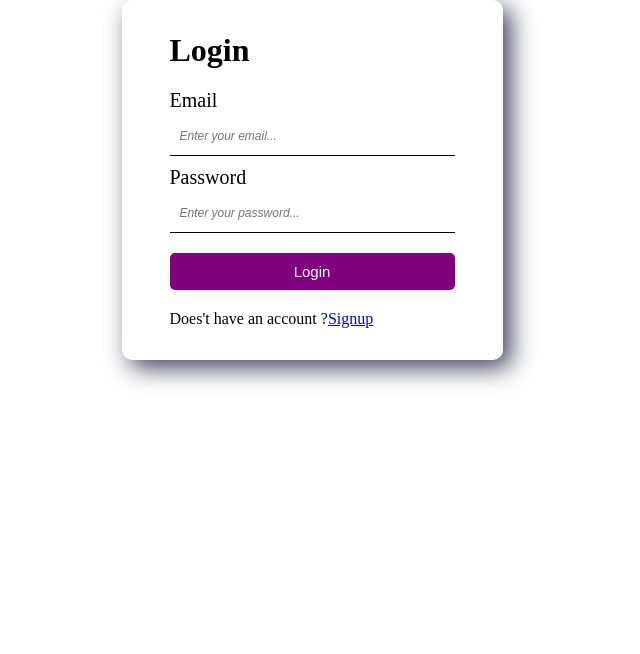
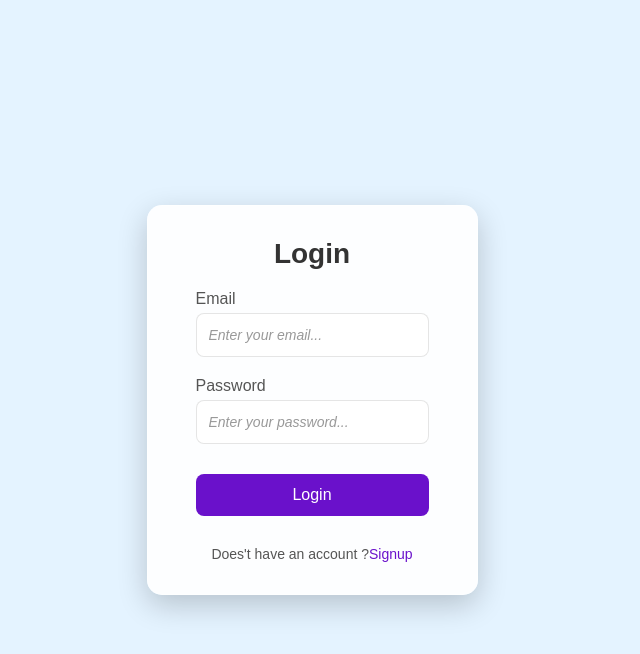
Before and after one commit to varunraj923/mini-expense-tracker, a React (Create React App) app in the folder frontend/: page /login in a window 1280 px wide. Shown: the top 654 px of the page, without its empty margins (328-968 px from the left). Built offline with nearby package versions, Linux system fonts and the light colour scheme.

Commit message:
upadted ui

```diff
--- a/frontend/src/index.css
+++ b/frontend/src/index.css
@@ -1,85 +1,239 @@
 
 *,
 ::before,
-::after{
+::after {
   box-sizing: border-box;
   padding: 0;
   margin: 0;
 }
 
-label{
-  font-size: 20px;
+html,
+body {
+  height: 100vh;
+  width: 100vw;
+  font-family: 'Poppins', sans-serif; /* Modern font */
+  background: #e4f3ff; /* Gradient background */
+  color: #333;
 }
 
-html,
-body{
-  height: 100vh;
-  width: 100vw;
+body {
+  display: flex;
+  justify-content: center;
+  align-items: center;
 }
 
-body{
-  display: flex;
-  justify-content: center;
-  /* align-items: center; */
+.container {
+  background-color: rgba(255, 255, 255, 0.9); /* Semi-transparent white */
+  padding: 32px 48px;
+  border-radius: 15px;
+  width: 100%;
+  max-width: 400px;
+  box-shadow: 0 10px 30px rgba(0, 0, 0, 0.2); /* Soft shadow */
+  backdrop-filter: blur(10px); /* Blur effect for glassmorphism */
+  border: 1px solid rgba(255, 255, 255, 0.3); /* Subtle border */
 }
 
-.container{
-  background-color: #FFF;
-  padding: 32px 48px;
-  border-radius: 10px;
-  width: 100%;
-  max-width: 400px;
-  box-shadow: 8px 8px 24px 0px rgba(66, 68, 90, 1);
+.container > h1 {
+  margin-bottom: 20px;
+  text-align: center;
+  font-size: 28px;
+  color: #333;
+  font-weight: 600;
 }
 
-.container > h1{
-  margin-bottom: 20px;
+.container > form {
+  display: flex;
+  flex-direction: column;
+  gap: 20px;
 }
 
-.container > form{
-  display: flex;
-  flex-direction: column;
-  gap: 10px;
-}
-
-.container div{
+.container div {
   display: flex;
   flex-direction: column;
 }
 
-.container input{
+.container label {
+  font-size: 16px;
+  font-weight: 500;
+  color: #555;
+  margin-bottom: 5px;
+}
+
+.container input {
   width: 100%;
-  font-size: 20px;
-  padding: 10px;
+  font-size: 16px;
+  padding: 12px;
   border: none;
   outline: none;
-  border-bottom: 1px solid black;
+  border-radius: 8px;
+  background-color: rgba(255, 255, 255, 0.8); /* Semi-transparent input background */
+  border: 1px solid rgba(0, 0, 0, 0.1); /* Subtle border */
+  transition: all 0.3s ease;
 }
 
-.container input::placeholder{
-  font-size: 12px;
+.container input:focus {
+  border-color: #6a11cb; /* Highlight border on focus */
+  background-color: rgba(255, 255, 255, 1); /* Solid background on focus */
+  box-shadow: 0 0 8px rgba(106, 17, 203, 0.3); /* Soft glow effect */
+}
+
+.container input::placeholder {
+  font-size: 14px;
+  color: #999;
   font-style: italic;
 }
 
-button{
-  background-color: purple;
+button {
+  background-color: #6a11cb; /* Purple gradient */
   border: none;
-  font-size: 15px;
+  font-size: 16px;
   color: white;
-  border-radius: 5px;
-  padding: 10px;
+  border-radius: 8px;
+  padding: 12px;
   cursor: pointer;
   margin: 10px 0;
+  transition: all 0.3s ease;
 }
 
-.user-section{
+button:hover {
+  background-color: #2575fc; /* Change color on hover */
+  transform: translateY(-2px); /* Slight lift effect */
+  box-shadow: 0 5px 15px rgba(106, 17, 203, 0.3); /* Shadow on hover */
+}
+
+button:active {
+  transform: translateY(0); /* Reset lift effect on click */
+}
+
+span {
+  text-align: center;
+  font-size: 14px;
+  color: #555;
+}
+
+span a {
+  color: #6a11cb;
+  text-decoration: none;
+  font-weight: 500;
+  transition: color 0.3s ease;
+}
+
+span a:hover {
+  color: #2575fc; /* Change link color on hover */
+}
+
+/* Responsive Design */
+@media (max-width: 480px) {
+  .container {
+    padding: 24px;
+    margin: 20px;
+  }
+
+  .container > h1 {
+    font-size: 24px;
+  }
+
+  .container input {
+    font-size: 14px;
+    padding: 10px;
+  }
+
+  button {
+    font-size: 14px;
+    padding: 10px;
+  }
+
+  span {
+    font-size: 12px;
+  }
+}
+
+/* Navbar Container */
+.navbar {
   display: flex;
   justify-content: space-between;
+  align-items: center;
+  padding: 8px 20px; /* Reduced padding for compact height */
+  background: linear-gradient(135deg, #6a11cb, #2575fc); /* Gradient background */
+  color: white;
+  box-shadow: 0 4px 6px rgba(0, 0, 0, 0.1); /* Subtle shadow */
+  position: sticky; /* Make navbar sticky */
+  top: 0; /* Stick to the top */
+  z-index: 1000; /* Ensure it stays on top of other content */
+  height: 50px; /* Reduced height */
+  margin-top: 55px;
+  border-radius: 8px;
+
+}
+
+/* Welcome Message */
+.navbar-welcome {
+  font-size: 1.2rem;
+  font-weight: 600;
+  margin: 0;
+  color: #ffffff; /* White text */
+  letter-spacing: 0.5px; /* Slight letter spacing for elegance */
+}
+
+/* Logout Button */
+.navbar-logout {
+  padding: 6px 15px;
+  background-color: rgba(255, 255, 255, 0.1); /* Semi-transparent white */
+  color: white;
+  border: 1px solid rgba(255, 255, 255, 0.3); /* Light border */
+  border-radius: 20px; /* Rounded corners */
+  cursor: pointer;
+  font-size: 0.9rem;
+  font-weight: 500;
+  transition: all 0.3s ease;
+}
+
+.navbar-logout:hover {
+  background-color: rgba(255, 255, 255, 0.2); /* Slightly more opaque on hover */
+  border-color: rgba(255, 255, 255, 0.5); /* Brighter border on hover */
+  transform: translateY(-1px); /* Slight lift effect */
+  box-shadow: 0 4px 8px rgba(0, 0, 0, 0.2); /* Shadow on hover */
+}
+
+/* Responsive Design */
+@media (max-width: 768px) {
+  .navbar {
+    padding: 8px 15px; /* Slightly reduced padding */
+  }
+
+  .navbar-welcome {
+    font-size: 1rem; /* Smaller font size */
+  }
+
+  .navbar-logout {
+    padding: 5px 12px; /* Smaller button */
+    font-size: 0.8rem;
+  }
+}
+
+@media (max-width: 480px) {
+  .navbar {
+    flex-direction: column;
+    align-items: flex-start;
+    height: auto; /* Auto height for mobile */
+    padding: 10px;
+  }
+
+  .navbar-welcome {
+    margin-bottom: 8px; /* Space between welcome message and button */
+  }
+
+  .navbar-logout {
+    width: 100%; /* Full-width button on mobile */
+    text-align: center;
+  }
 }
 
 /* Minimal styling for the expense list */
 .expense-list {
   font-family: Arial, sans-serif;
+ background-color:  rgba(255, 255, 255, 1);
+padding: 5px;
 }
 
 .expense-item {
@@ -149,3 +303,9 @@ button{
   color: #fff;
   border-radius: 8px;
 }
+
+.balance{
+  margin-top: 20px;
+  font-weight: bold;
+  font-family: Verdana, Geneva, Tahoma, sans-serif;
+}
--- a/frontend/src/pages/ExpenseDetails.js
+++ b/frontend/src/pages/ExpenseDetails.js
@@ -3,7 +3,7 @@ import React from 'react'
 function ExpenseDetails({ incomeAmt, expenseAmt }) {
     return (
         <div>
-            <div>
+            <div className='balance'>
                 Your Balance is ₹ {incomeAmt - expenseAmt}
             </div>
             {/* Show Income & Expense amount */}
--- a/frontend/src/pages/Home.js
+++ b/frontend/src/pages/Home.js
@@ -116,10 +116,12 @@ function Home() {
 
     return (
         <div>
-            <div className='user-section'>
-                <h1>Welcome {loggedInUser}</h1>
-                <button onClick={handleLogout}>Logout</button>
-            </div>
+            <div className="navbar">
+      <h1 className="navbar-welcome">Welcome, {loggedInUser}</h1>
+      <button className="navbar-logout" onClick={handleLogout}>
+        Logout
+      </button>
+    </div>
             <ExpenseDetails
                 incomeAmt={incomeAmt}
                 expenseAmt={expenseAmt}
```
